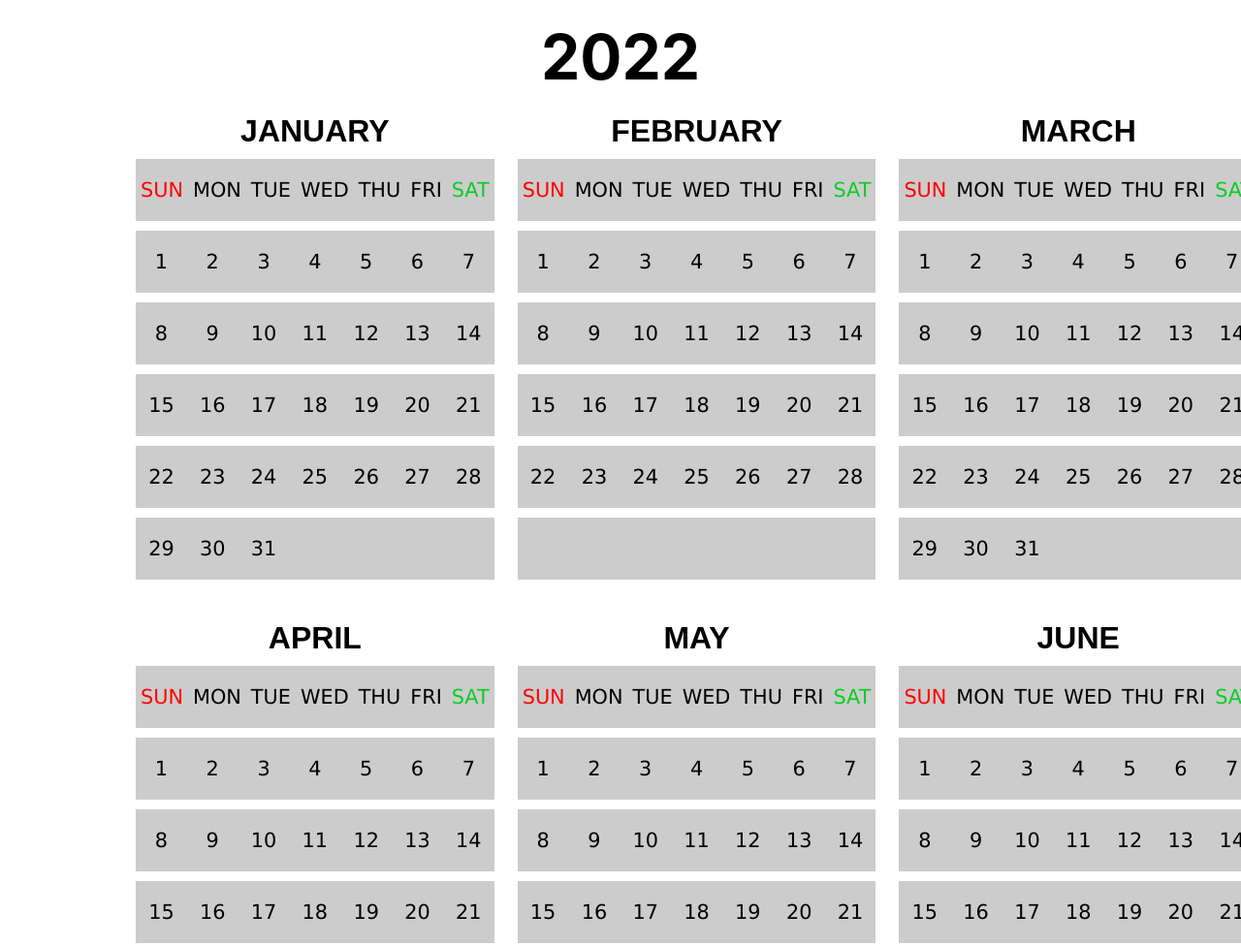
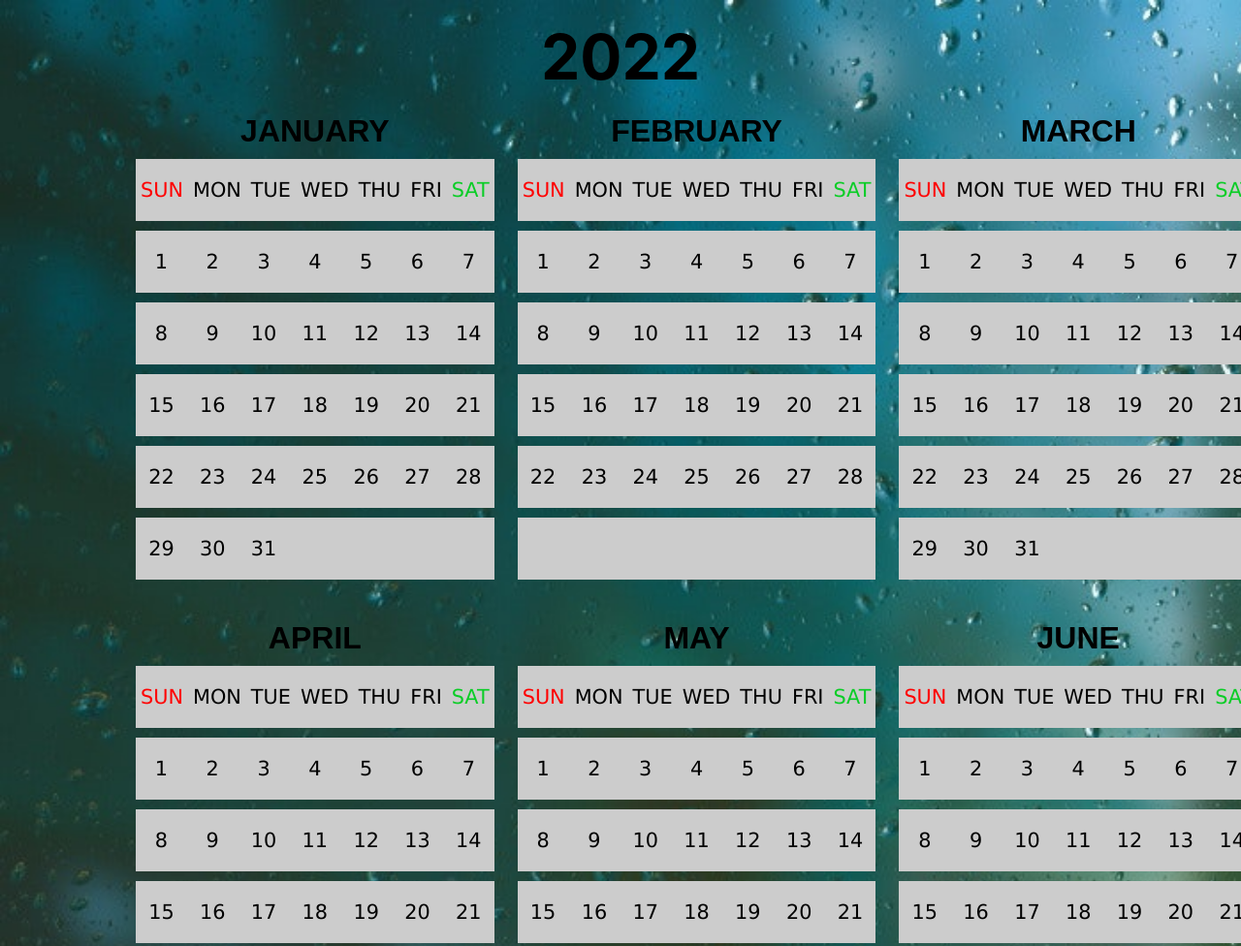
Before and after one commit to Developerhamid/calender2022demo, a plain HTML site: page index.html in a window 1280 px wide. Shown: the top 976 px of the page at 97% size. Drawn offline with Linux system fonts and the light colour scheme.

Commit message:
updated again

```diff
--- a/css/style.css
+++ b/css/style.css
@@ -5,7 +5,7 @@
 
 body{
     /* background: linear-gradient(332deg, #22f8c3, #dbd645); */
-    background: url('./img/bg.jpg');
+    background: url('../img/bg.jpg');
     background-size: cover;
     background-repeat: no-repeat;
 }
```
